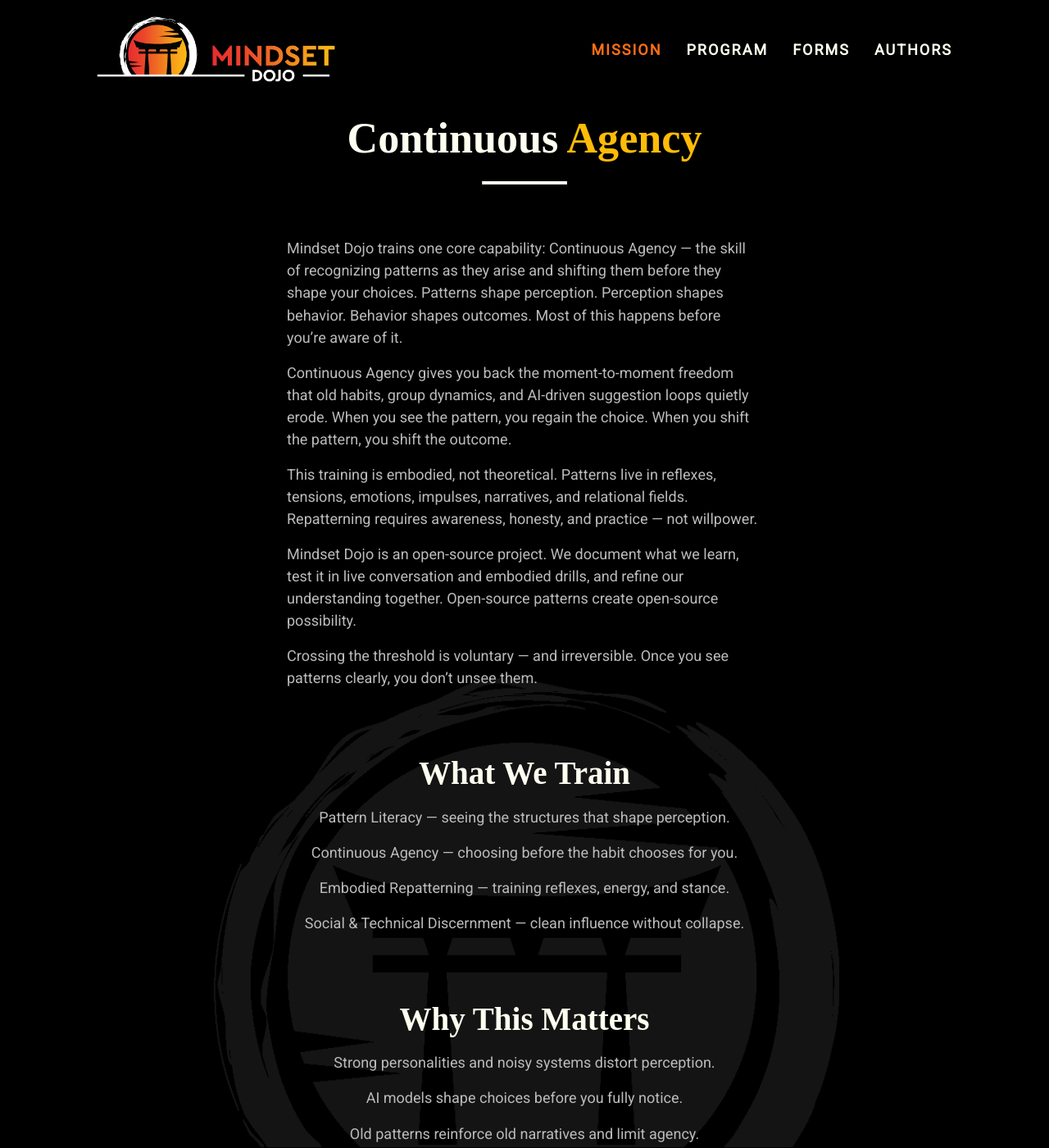
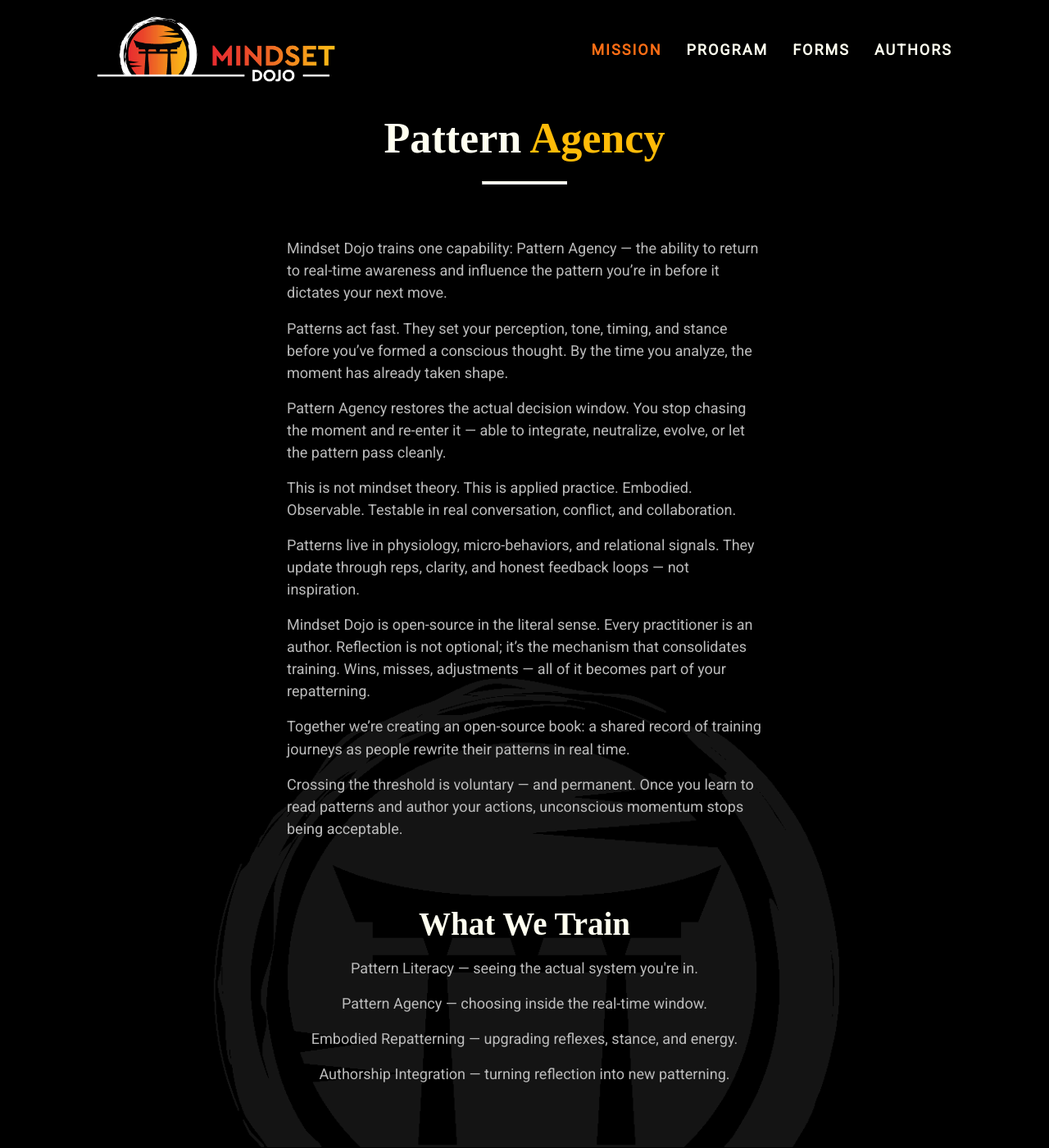
Before and after one commit to mindset-dojo/mindset-dojo.github.io, a Jekyll site: the page built from mission.md, in a window 1280 px wide and 1400 px high. Shown: the whole window at 82% size. Built offline with Jekyll 4.4.1, drawn with Linux system fonts in a browser that asks for light colours; some web fonts are replaced; some of the changed text lies outside the part shown.

Commit message:
refactor(page): mission recalibrated to Pattern Agency

```diff
--- a/_data/sections/mission.yaml
+++ b/_data/sections/mission.yaml
@@ -1,27 +1,35 @@
 ---
-mantra: "Continuous Agency"
+mantra: "Pattern Agency"
 mantra_mark: "Agency"
 description: |
-  Mindset Dojo trains one core capability: Continuous Agency — the skill of
-  recognizing patterns as they arise and shifting them before they shape your
-  choices. Patterns shape perception. Perception shapes behavior. Behavior
-  shapes outcomes. Most of this happens before you’re aware of it.
+  Mindset Dojo trains one capability: Pattern Agency — the ability to return
+  to real-time awareness and influence the pattern you're in before it
+  dictates your next move.
 
-  Continuous Agency gives you back the moment-to-moment freedom that old
-  habits, group dynamics, and AI-driven suggestion loops quietly erode. When
-  you see the pattern, you regain the choice. When you shift the pattern, you
-  shift the outcome.
+  Patterns act fast. They set your perception, tone, timing, and stance
+  before you’ve formed a conscious thought. By the time you analyze, the
+  moment has already taken shape.
 
-  This training is embodied, not theoretical. Patterns live in reflexes,
-  tensions, emotions, impulses, narratives, and relational fields. Repatterning
-  requires awareness, honesty, and practice — not willpower.
+  Pattern Agency restores the actual decision window. You stop chasing the
+  moment and re-enter it — able to integrate, neutralize, evolve, or let the
+  pattern pass cleanly.
 
-  Mindset Dojo is an open-source project. We document what we learn, test it in
-  live conversation and embodied drills, and refine our understanding together.
-  Open-source patterns create open-source possibility.
+  This is not mindset theory. This is applied practice. Embodied. Observable.
+  Testable in real conversation, conflict, and collaboration.
 
-  Crossing the threshold is voluntary — and irreversible. Once you see
-  patterns clearly, you don’t unsee them.
+  Patterns live in physiology, micro-behaviors, and relational signals. They
+  update through reps, clarity, and honest feedback loops — not inspiration.
+
+  Mindset Dojo is open-source in the literal sense. Every practitioner is an
+  author. Reflection is not optional; it’s the mechanism that consolidates
+  training. Wins, misses, adjustments — all of it becomes part of your
+  repatterning.
+
+  Together we’re creating an open-source book: a shared record of training
+  journeys as people rewrite their patterns in real time.
+
+  Crossing the threshold is voluntary — and permanent. Once you learn to read
+  patterns and author your actions, unconscious momentum stops being acceptable.
 sections:
   - type: markdown
     data:
@@ -30,29 +38,29 @@ sections:
     data:
       label: "What We Train"
       items:
-        - "Pattern Literacy — seeing the structures that shape perception."
-        - "Continuous Agency — choosing before the habit chooses for you."
-        - "Embodied Repatterning — training reflexes, energy, and stance."
-        - "Social & Technical Discernment — clean influence without collapse."
+        - "Pattern Literacy — seeing the actual system you're in."
+        - "Pattern Agency — choosing inside the real-time window."
+        - "Embodied Repatterning — upgrading reflexes, stance, and energy."
+        - "Authorship Integration — turning reflection into new patterning."
   - type: text
     data:
       label: "Why This Matters"
       items:
-        - "Strong personalities and noisy systems distort perception."
-        - "AI models shape choices before you fully notice."
-        - "Old patterns reinforce old narratives and limit agency."
-        - "New patterns open new behavior, interaction, and outcomes."
+        - "Patterns move earlier than awareness."
+        - "Strong personalities and AI-driven systems push your attention off-course."
+        - "Old reflexes create the same reactions and outcomes."
+        - "Real-time agency changes what you do next, and what becomes possible."
   - type: text
     data:
       label: "If This Resonates ..."
       items:
-        - "You feel old habits pulling you in directions you didn’t choose."
-        - "You sense bias — in yourself, in groups, in AI — and want clarity."
-        - "You want to act with presence instead of reacting from pressure."
-        - "You want a training ground where awareness becomes embodied skill."
+        - "You feel pulled by habits you didn’t consciously choose."
+        - "You want clean signal in noisy environments — human or AI-driven."
+        - "You want to act from clarity instead of reacting from pressure."
+        - "You’re ready to train, reflect, and evolve with intention."
   - type: quote
     data:
-      text: "Patterns are trainable. Agency grows with practice."
+      text: "You're ready to author your own training journey."
   - type: ctas
     data:
       items:
```
